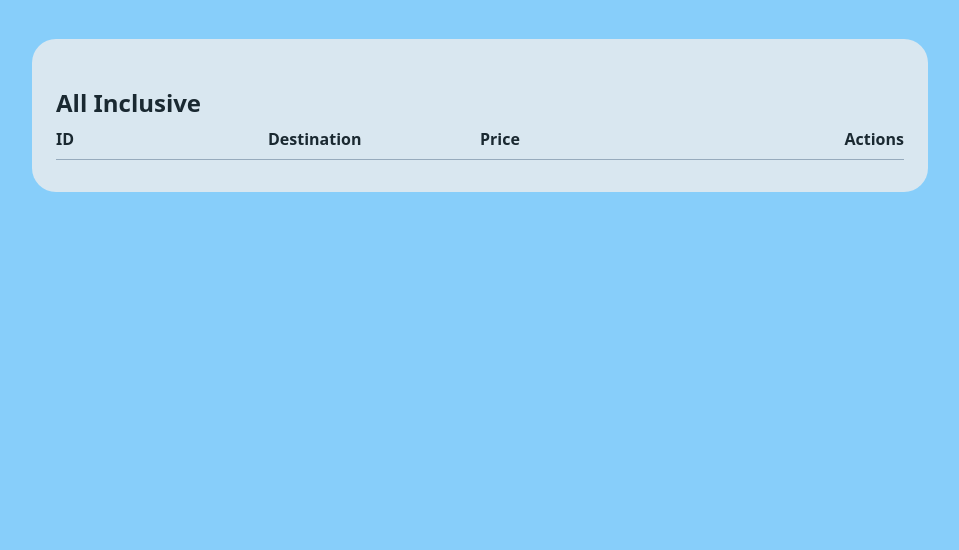
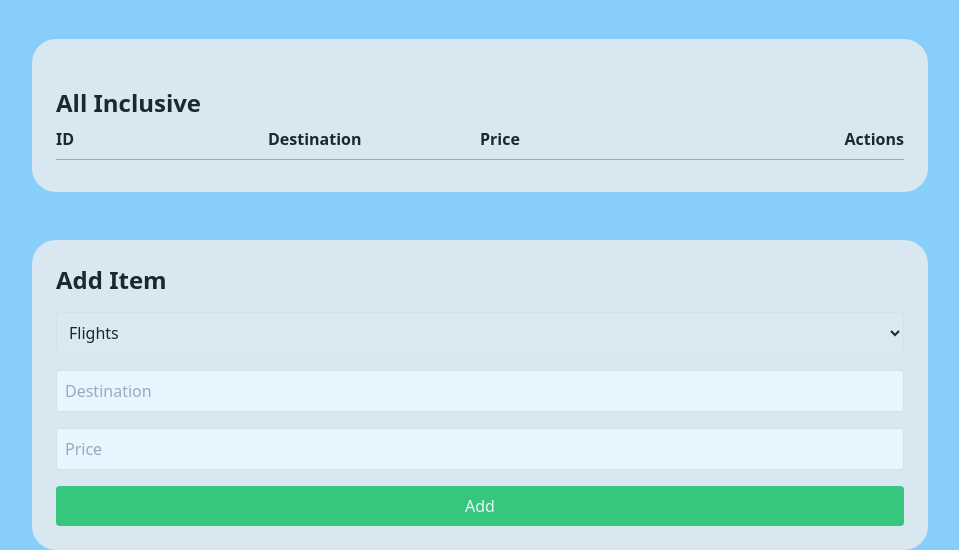
Before and after one commit to userlvv/The-Airliner, a PHP site: page /adminpanel.php in a window 1280 px wide. Shown: the part 515-1065 px from the top of the page, without its empty margins (160-1119 px from the left). Before the commit the page ends 707 px from the top, so only its background shows below. Run offline with PHP 8.4, Linux system fonts and the light colour scheme; the visitor is signed in with stand-in values (Sample User, id 1); data that the repository does not hold is empty; some libraries are stand-ins or nearby versions.

Commit message:
Add admin 'Add Item' form and handler
Adds an "Add Item" section to the admin panel UI and a POST handler to insert new records. The form posts destination, price and a table selector (flights, travel_plans, all_inclusive). The handler prepares and executes an INSERT into the chosen table and redirects back to adminpanel.php. Note: the handler uses table identifiers `travel plans` and `all-inclusive` for two branches—verify these match your actual DB table names.

```diff
--- a/app/adminpanel.php
+++ b/app/adminpanel.php
@@ -28,6 +28,24 @@ if ($_SERVER['REQUEST_METHOD'] === 'POST') {
     header("Location: adminpanel.php");
     exit;
   }
+
+if (isset($_POST['add_item'])) {
+  $destination = $_POST['destination'];
+  $price = $_POST['price'];
+  $table = $_POST['table'];
+  if ($table === 'flights') {
+    $stmt = $pdo->prepare("INSERT INTO flights (destination, price) VALUES (?, ?)");
+  }
+  if ($table === 'travel_plans') {
+    $stmt = $pdo->prepare("INSERT INTO `travel plans` (destination, price) VALUES (?, ?)");
+  }
+  if ($table === 'all_inclusive') {
+    $stmt = $pdo->prepare("INSERT INTO `all-inclusive` (destination, price) VALUES (?, ?)");
+  }
+  $stmt->execute([$destination, $price]);
+  header("Location: adminpanel.php");
+  exit;
+}
 }
 
 $stmt = $pdo->prepare("SELECT * FROM `flights`");
@@ -195,6 +213,22 @@ $allinclusive = $stmt->fetchAll(PDO::FETCH_ASSOC);
         </div>
       </div>
     </div>
+    <div class="w-full max-w-4xl mx-auto bg-[#EEEEEE] p-6 rounded-3xl mt-12 opacity-80">
+      <h2 class="text-2xl font-bold mb-4">Add Item</h2>
+
+      <form method="POST" class="grid gap-4">
+        <select name="table" class="p-2 rounded border">
+          <option value="flights">Flights</option>
+          <option value="travel_plans">Travel Plans</option>
+          <option value="all_inclusive">All Inclusive</option>
+        </select>
+        <input type="text" name="destination" placeholder="Destination" class="p-2 rounded border" required>
+        <input type="number" step="0.01" name="price" placeholder="Price" class="p-2 rounded border" required>
+        <button type="submit" name="add_item" class="bg-green-500 text-white py-2 rounded hover:bg-green-600">
+          Add
+        </button>
+      </form>
+    </div>
   </main>
   <footer>
 
```
